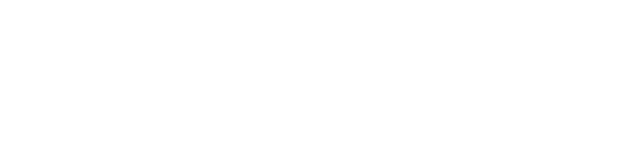
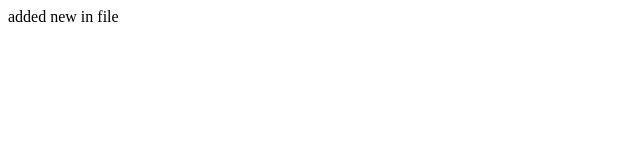
Before and after one commit to pintugorai/gitMasterClassPractices, a plain HTML site: page Index.html in a window 1280 px wide. Shown: the whole page, without its empty margins (0-640 px from the left). Drawn offline with Linux system fonts and the light colour scheme.

Commit message:
changes in file

```diff
--- a/Index.html
+++ b/Index.html
@@ -1,6 +1,7 @@
 <html>
 <head><title> test page</title></head>
 <body>
+<p>added new in file</p>
 
 </body>
 </html>
```
